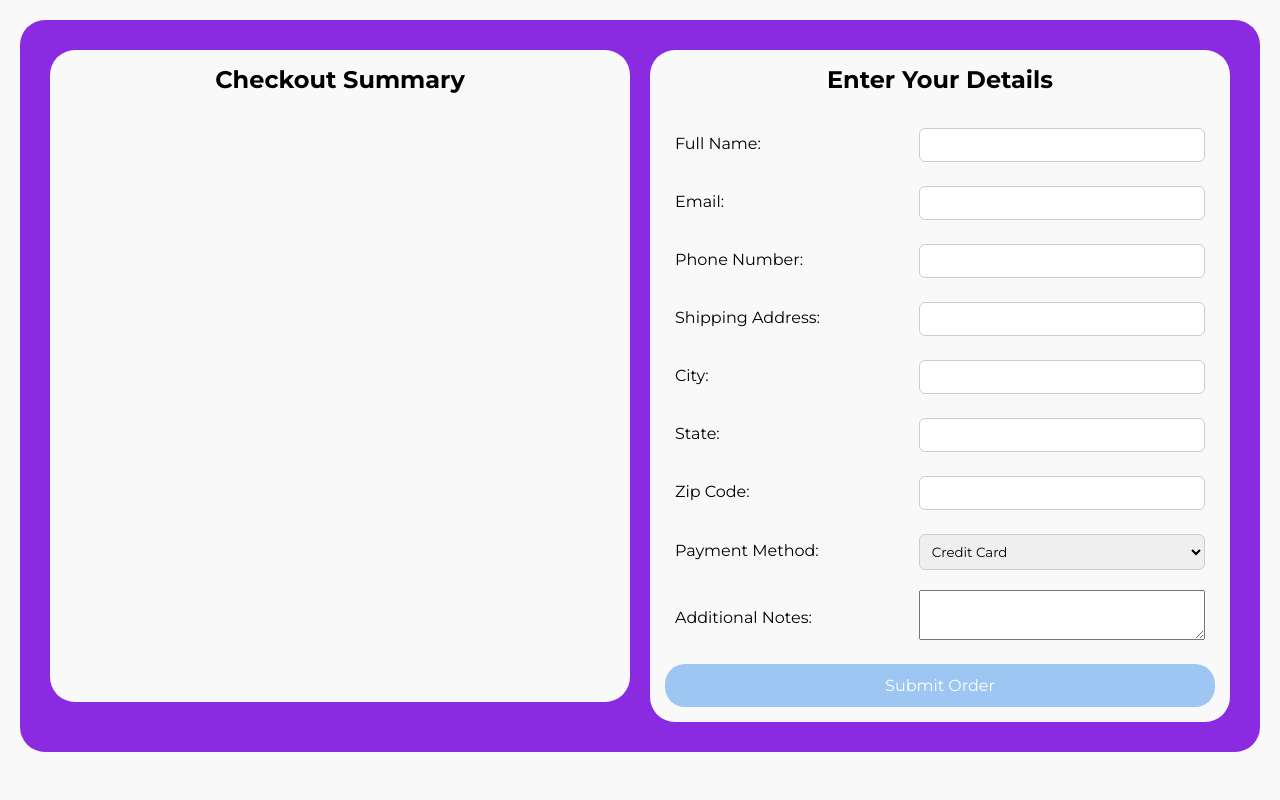
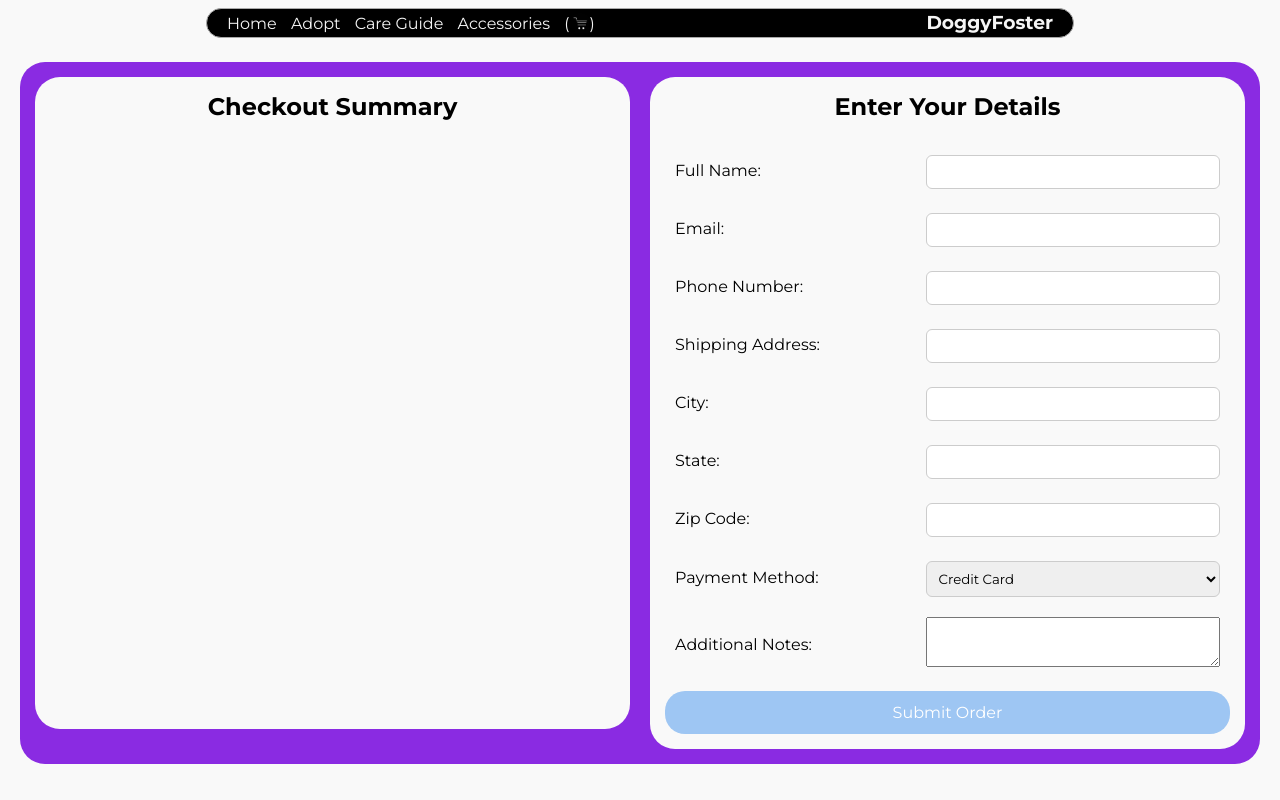
Before and after one commit to DoggyFoster/Pet_Adoption_Website, an Electron app: page cart.html in a window 1280 px wide. Drawn offline with Linux system fonts and the light colour scheme.

Commit message:
electron fixed and refined other shit too

```diff
--- a/cart.html
+++ b/cart.html
@@ -31,9 +31,10 @@
         display: flex;
         justify-content: space-evenly;
         background: blueviolet;
-        padding: 20px;
+        padding: 5px;
         min-width: 35%;
         border-radius: 25px;
+        transform: translateY(-8px);
       }
 
       .form-container {
@@ -153,10 +154,87 @@
         margin: 5px 0;
         color: #555;
       }
+      .navbar-perm {
+        position: relative;
+        width: 70%;
+        height: 30px;
+        display: flex;
+        transform: translateY(-12px);
+        justify-content: space-between;
+        padding: 0 20px;
+        background-color: black;
+        color: whitesmoke;
+        border: 1px solid darkgray;
+        backdrop-filter: blur(8px);
+        border-radius: 20px;
+        margin: 0 auto 20px auto;
+      }
+      .navbar-links {
+        align-self: center;
+      }
+      .navbar-links ul {
+        padding: 0;
+        margin: 0;
+      }
+      .navbar-logo {
+        align-self: right;
+      }
+      .navbar-links img {
+        height: 20px;
+        width: 20px;
+        background-size: contain;
+        vertical-align: middle;
+      }
+      li {
+        display: inline-block;
+      }
+      a {
+        color: whitesmoke;
+        text-decoration: none;
+      }
     </style>
   </head>
 
   <body>
+    <div class="navbar-perm">
+      <div class="navbar-links">
+        <nav>
+          <ul style="list-style: none">
+            <li style="display: inline-block; margin-right: 10px">
+              <a href="home.html" style="color: whitesmoke">Home</a>
+            </li>
+            <li style="display: inline-block; margin-right: 10px">
+              <a href="adopt.html" style="color: whitesmoke">Adopt</a>
+            </li>
+            <li style="display: inline-block; margin-right: 10px">
+              <a href="care_guide.html" style="color: whitesmoke">Care Guide</a>
+            </li>
+            <li style="display: inline-block; margin-right: 10px">
+              <a href="accessories.html" style="color: whitesmoke"
+                >Accessories</a
+              >
+            </li>
+            <li style="display: inline-block; margin-right: 10px">
+              <a
+                href="cart.html"
+                style="color: whitesmoke; display: flex; align-items: center"
+              >
+                <span style="display: inline-block">(</span>
+                <img
+                  src="images/shooping-cart-img.png"
+                  alt="shopping-cart"
+                  style="margin: 0"
+                />
+                <span style="display: inline-block">)</span>
+              </a>
+            </li>
+          </ul>
+        </nav>
+      </div>
+      <div class="navbar-logo">
+        <h3 style="margin: 0; transform: translateY(2px)">DoggyFoster</h3>
+      </div>
+    </div>
     <div class="main-container">
       <div class="summary-container" id="summary-container">
         <h2>Checkout Summary</h2>
```
Also changed, not shown: accessories.html (+2 -2 lines), care_guide.html (+1 -1 lines).
